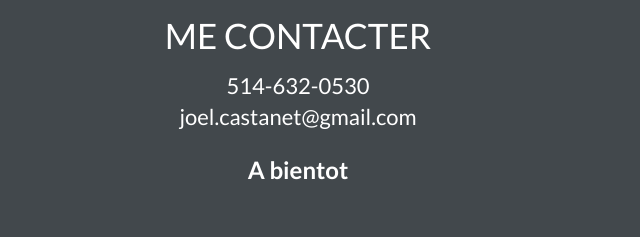
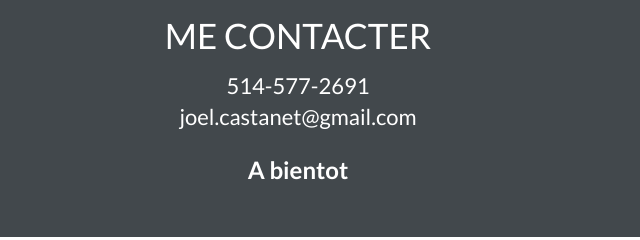
Before and after one commit to Zangdart/temphilo, a plain HTML site: page index.html in a window 1280 px wide. Shown: the part 1944-2184 px from the top of the page, 342-982 px from the left. Drawn offline with Linux system fonts and the light colour scheme; a script that the page names is missing.

Commit message:
gd phone

```diff
--- a/index.html
+++ b/index.html
@@ -121,7 +121,7 @@
 			<div class="row">
 				<div class="col-md-12">
 					<h1>Me contacter</h1>
-					<p>514-632-0530
+					<p>514-577-2691
 						<br />
 						joel.castanet@gmail.com
 					</p>
```
